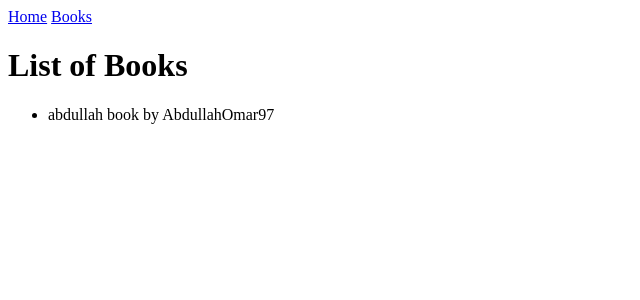
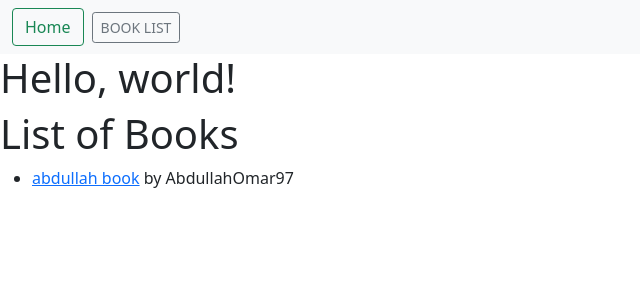
Before and after one commit to AbdullahOmar97/books-library, a Django app: page /books/ in a window 1280 px wide. Shown: the top 300 px of the page, without its empty margins (0-640 px from the left). Run offline with Django 5.2, Linux system fonts and the light colour scheme; data comes from the database, SQL or seed files in the repository; both versions use the stored data as it was after the commit.

Commit message:
add list of book and a nav to go to the home page.
add Details Book page to represent the details for a single book.

```diff
--- a/book/urls.py
+++ b/book/urls.py
@@ -1,7 +1,8 @@
 from django.urls import path
-from .views import HomePageView, BookListView
+from .views import HomePageView, BookListView, book_detail
 
 urlpatterns = [
     path('', HomePageView.as_view(), name='home'),
     path('books/', BookListView.as_view(), name='book_list'),
+    path('book/<int:book_id>/', book_detail, name='book_detail'),
 ]
--- a/book/views.py
+++ b/book/views.py
@@ -1,4 +1,4 @@
-from django.shortcuts import render
+from django.shortcuts import render, get_object_or_404
 from django.views.generic import ListView, TemplateView
 from .models import Book
 
@@ -11,3 +11,7 @@ class BookListView(ListView):
     model = Book
     template_name = 'list_of_books.html'
     context_object_name = 'books'
+
+def book_detail(request, book_id):
+    book = get_object_or_404(Book, id=book_id)
+    return render(request, 'book_detail.html', {'book': book})
--- a/templates/base.html
+++ b/templates/base.html
@@ -1,14 +1,45 @@
-<!DOCTYPE html>
-<html>
-<head>
+
+<!doctype html>
+<html lang="en">
+  <head>
+    <!-- Required meta tags -->
+    <meta charset="utf-8">
+    <meta name="viewport" content="width=device-width, initial-scale=1">
+
+    <!-- Bootstrap CSS -->
+    <link href="https://cdn.jsdelivr.net/npm/bootstrap@5.0.2/dist/css/bootstrap.min.css" rel="stylesheet" integrity="sha384-EVSTQN3/azprG1Anm3QDgpJLIm9Nao0Yz1ztcQTwFspd3yD65VohhpuuCOmLASjC" crossorigin="anonymous">
+
     <title>Books Library</title>
-</head>
-<body>
-    <nav>
-        <a href="{% url 'home' %}">Home</a>
-        <a href="{% url 'book_list' %}">Books</a>
+  </head>
+  <body>
+
+    <nav class="navbar navbar-light bg-light">
+        <form class="container-fluid justify-content-start">
+            <!-- Home Link -->
+            <a class="btn btn-outline-success me-2" href="{% url 'home' %}">Home</a>
+
+            <!-- Book List Link -->
+            <a class="btn btn-sm btn-outline-secondary" href="{% url 'book_list' %}">BOOK LIST</a>
+        </form>
     </nav>
+
+
+    <h1>Hello, world!</h1>
+
+    <!-- Optional JavaScript; choose one of the two! -->
+
+    <!-- Option 1: Bootstrap Bundle with Popper -->
+    <script src="https://cdn.jsdelivr.net/npm/bootstrap@5.0.2/dist/js/bootstrap.bundle.min.js" integrity="sha384-MrcW6ZMFYlzcLA8Nl+NtUVF0sA7MsXsP1UyJoMp4YLEuNSfAP+JcXn/tWtIaxVXM" crossorigin="anonymous"></script>
+
+    <!-- Option 2: Separate Popper and Bootstrap JS -->
+    <!--
+    <script src="https://cdn.jsdelivr.net/npm/@popperjs/core@2.9.2/dist/umd/popper.min.js" integrity="sha384-IQsoLXl5PILFhosVNubq5LC7Qb9DXgDA9i+tQ8Zj3iwWAwPtgFTxbJ8NT4GN1R8p" crossorigin="anonymous"></script>
+    <script src="https://cdn.jsdelivr.net/npm/bootstrap@5.0.2/dist/js/bootstrap.min.js" integrity="sha384-cVKIPhGWiC2Al4u+LWgxfKTRIcfu0JTxR+EQDz/bgldoEyl4H0zUF0QKbrJ0EcQF" crossorigin="anonymous"></script>
+    -->
+
     {% block content %}
+
     {% endblock %}
-</body>
+
+  </body>
 </html>
--- a/templates/list_of_books.html
+++ b/templates/list_of_books.html
@@ -4,7 +4,9 @@
 <h1>List of Books</h1>
 <ul>
     {% for book in books %}
-    <li>{{ book.title }} by {{ book.author.username }}</li>
+    <li>
+        <a href="{% url 'book_detail' book.id %}">{{ book.title }}</a> by {{ book.author.username }}
+    </li>
     {% endfor %}
 </ul>
 {% endblock %}
```
Also changed, not shown: templates/book_detail.html (added, +9 -0 lines), db.sqlite3.
